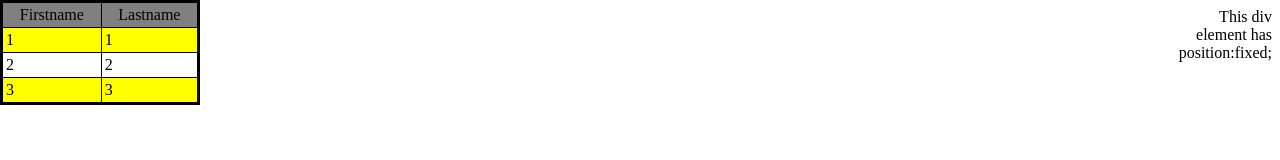
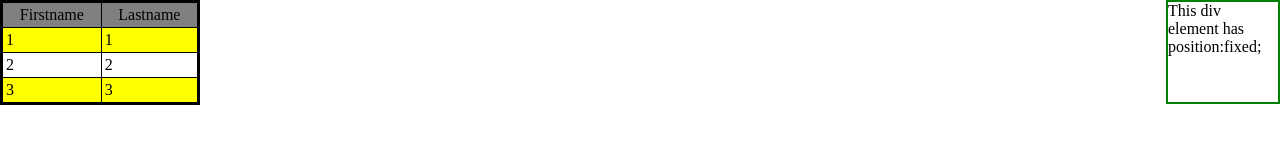
Before and after one commit to 1103518/form, a plain HTML site: page index.html in a window 1280 px wide. Drawn offline with Linux system fonts and the light colour scheme.

Commit message:
Update index.html

```diff
--- a/index.html
+++ b/index.html
@@ -1,7 +1,7 @@
 <!DOCTYPE html>
 <html>
 <head>
-<title>1103518</title>
+<title>1103510</title>
 </head>
 <body>
 <table border="1" cellpadding="3" cellspacing="1"style="border: 3px solid black;border-collapse:collapse;width:200px;position:absolute;top:0px;left:0px;">
@@ -21,13 +21,13 @@
 	<td bgcolor='yellow'>3</td>
     <td bgcolor='yellow'>3</td>
 </tr>
-<div style="text-align:right">
+</table>
+<div style="text-align:left; border:2px solid green;width:110px;height:100px;position:absolute;top:0px;right:0px;">
 This div
 <br>
 element has
 <br>
 position:fixed;
 </div>
-</table>
 </body>
 </html>
```
